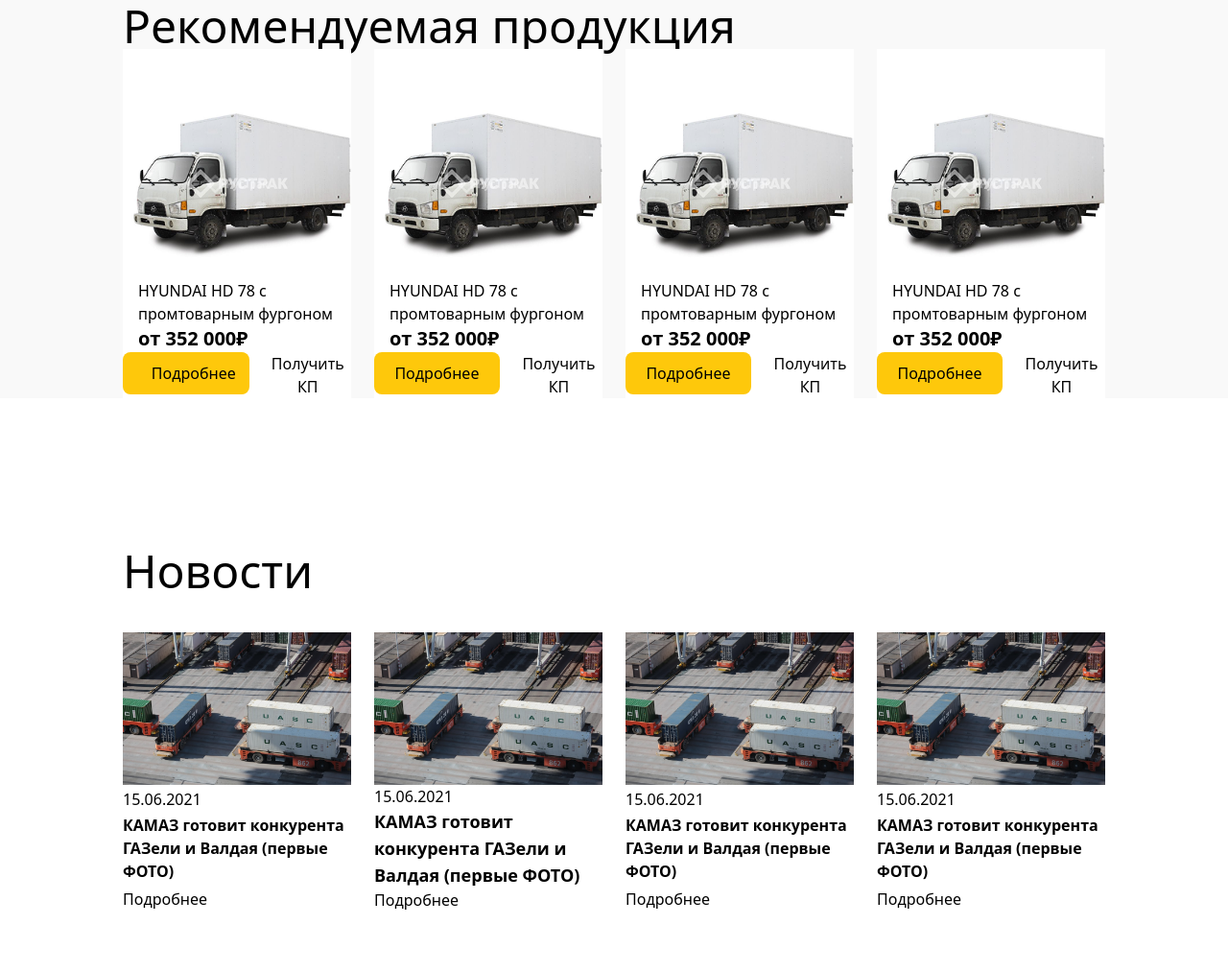
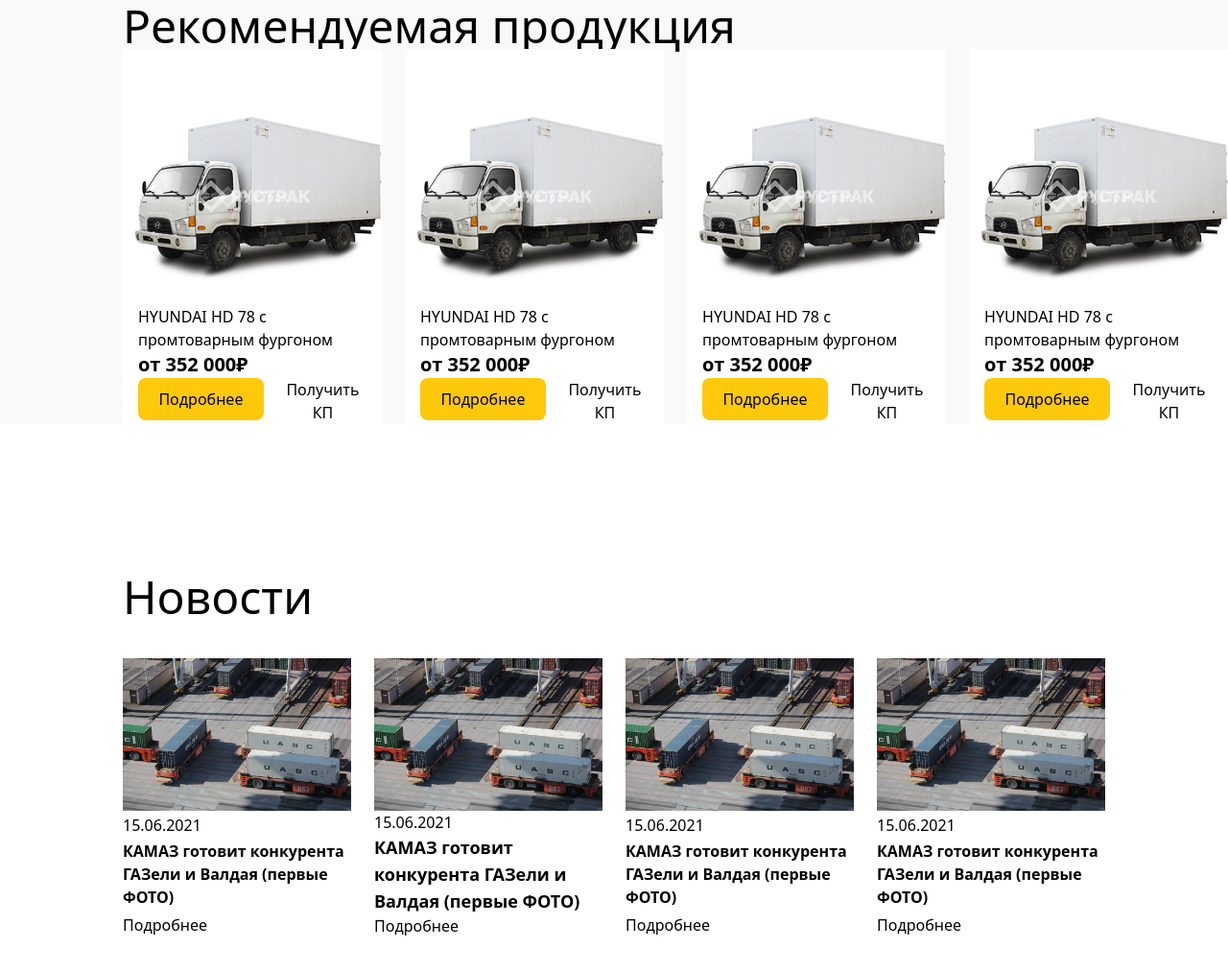
Before and after one commit to developer2012/tailwindcss, a website: page index.html in a window 1280 px wide. Shown: the part 3135-4148 px from the top of the page at 96% size. Drawn offline with nearby package versions, Linux system fonts and the light colour scheme.

Commit message:
salomqsswsaddwd

```diff
--- a/index.html
+++ b/index.html
@@ -183,42 +183,42 @@
                     <div class="flex gap-6">
                         <div class="grid pt-10 bg-white">
                             <img src="/images/image 28.png" alt="">
-                            <p class="pl-4 ">HYUNDAI HD 78 c промтоварным  фургоном</p>
+                            <p class="pl-4 pr-2">HYUNDAI HD 78 c промтоварным  фургоном</p>
                             <p class="pl-4 text-xl font-bold">от 352 000₽</p>
                             <div class="flex gap-4">
-                                <button
-                                    class="pl-4  bg-[#FEC80B] border-none rounded-lg w-[146px] h-[44px]">Подробнее</button>
-                                <button class="bg-white">Получить КП</button>
+                               <button
+                                    class="bg-[#FEC80B] border-none ml-4 rounded-lg w-[146px] h-[44px]">Подробнее</button>
+                                <button class="mr-4 bg-white">Получить КП</button>
                             </div>
                         </div>
                         <div class="grid pt-10 bg-white">
                             <img src="/images/image 28.png" alt="">
-                            <p class="pl-4">HYUNDAI HD 78 c промтоварным  фургоном</p>
+                            <p class="pl-4 pr-2">HYUNDAI HD 78 c промтоварным  фургоном</p>
                             <p class="pl-4 text-xl font-bold">от 352 000₽</p>
                             <div class="flex gap-4">
                                 <button
-                                    class="bg-[#FEC80B] border-none rounded-lg w-[146px] h-[44px]">Подробнее</button>
-                                <button class="bg-white">Получить КП</button>
+                                    class="bg-[#FEC80B] border-none ml-4 rounded-lg w-[146px] h-[44px]">Подробнее</button>
+                                <button class="mr-4 bg-white">Получить КП</button>
                             </div>
                         </div>
                         <div class="grid pt-10 bg-white">
                             <img src="/images/image 28.png" alt="">
-                            <p class="pl-4">HYUNDAI HD 78 c промтоварным  фургоном</p>
+                            <p class="pl-4 pr-2">HYUNDAI HD 78 c промтоварным  фургоном</p>
                             <p class="pl-4 text-xl font-bold">от 352 000₽</p>
                             <div class="flex gap-4">
                                 <button
-                                    class="bg-[#FEC80B] border-none rounded-lg w-[146px] h-[44px]">Подробнее</button>
-                                <button class="bg-white">Получить КП</button>
+                                    class="bg-[#FEC80B] border-none ml-4 rounded-lg w-[146px] h-[44px]">Подробнее</button>
+                                <button class="mr-4 bg-white">Получить КП</button>
                             </div>
                         </div>
                         <div class="grid pt-10 bg-white">
                             <img src="/images/image 28.png" alt="">
-                            <p class="pl-4">HYUNDAI HD 78 c промтоварным  фургоном</p>
+                            <p class="pl-4 pr-2">HYUNDAI HD 78 c промтоварным  фургоном</p>
                             <p class="text-xl font-bold pl-[16px]">от 352 000₽</p>
                             <div class="flex gap-4">
                                 <button
-                                    class="bg-[#FEC80B] border-none rounded-lg w-[146px] h-[44px]">Подробнее</button>
-                                <button class="bg-white">Получить КП</button>
+                                    class="bg-[#FEC80B] border-none ml-4 rounded-lg w-[146px] h-[44px]">Подробнее</button>
+                                <button class="mr-4 bg-white">Получить КП</button>
                             </div>
                         </div>
                     </div>
```
